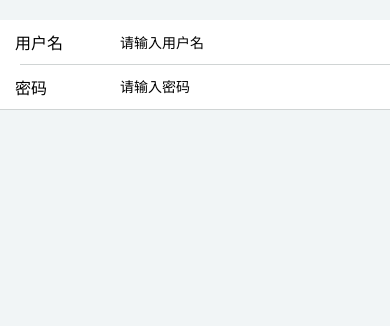
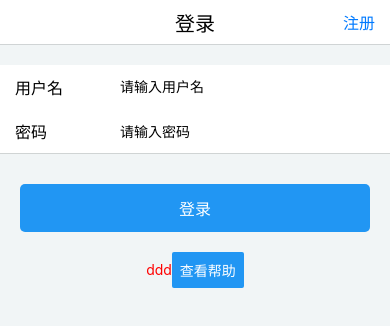
Before and after one commit to 1024ToBe/RNTest, a React Native app: screen / in a window 390 px wide. Shown: the top 326 px of the page. Built offline with nearby package versions, Linux system fonts and the light colour scheme.

Commit message:
finish login

```diff
--- a/App.tsx
+++ b/App.tsx
@@ -9,7 +9,7 @@ import React from 'react';
 import {SafeAreaView, Text, View} from 'react-native';
 import FlatList from './TestDemo/FlatList';
 import ActivityIndicator01 from './TestDemo/ActivityIndicator01';
-import NetTest from './TestDemo/NetTest';
+import NetTest from './TestDemo/Common/NetTest';
 import SaveData from './TestDemo/SaveData';
 import LoginPage from './TestDemo/Page/LoginPage';
 
--- a/TestDemo/HiNet.tsx
+++ b/TestDemo/Common/HiNet.tsx
@@ -1,4 +1,4 @@
-import ConstApi from "./ConstApi";
+import ConstApi from "../ConstApi";
 /**
  *
  * @param api
@@ -15,15 +15,15 @@ export function get(api: string) {
     }
 }
 
-export function post(api: string) {
+export function post(api:string) {
     /**
      * 第一个参数作为body参数，第二个参数作为url path或者查询参数
      */
-    return (params: {}) => {
-        return async (queryParms?: {} | string) => {
+    return (params:{}) => {
+        return async (queryParmas?: {} | string) => {
             const { headers, url } = ConstApi;
             var data = params instanceof FormData ? params : JSON.stringify(params);
-            return handleData(fetch(builParams(url + api, queryParms), {
+            return handleData(fetch(builParams(url+api, queryParmas), {
                 method: 'POST',
                 body: data,
                 headers: {
--- a/TestDemo/Common/LoginComponent.tsx
+++ b/TestDemo/Common/LoginComponent.tsx
@@ -1,9 +1,9 @@
 import React, { useState } from "react";
-import { StyleSheet, Text, TextInput, View } from 'react-native';
+import { Button, Linking, StyleSheet, Text, TextInput, TouchableOpacity, View } from 'react-native';
 export const Input = (props: any) => {
-    const {label,placeholder,shortline,secure,onChangeText  } = props;
+    const { label, placeholder, shortline, secure, onChangeText } = props;
     return (
-        <View style={{backgroundColor:'white'} }>
+        <View style={{ backgroundColor: 'white' }}>
             <View style={styles.row}>
                 <Text style={styles.inputLabel}>{label}</Text>
                 <TextInput
@@ -17,12 +17,50 @@ export const Input = (props: any) => {
             <View style={{
                 backgroundColor: '#D0D4D4',
                 marginLeft: shortline ? 20 : 0,
-                height:0.5
+                height: 0.5
             }}>
             </View>
         </View>
     );
 };
+
+export const ConfirmButton = (props: any) => {
+    const { title, onclick } = props;
+    return (
+        <TouchableOpacity style={styles.confirmLayout} onPress={onclick}>
+            <Text style={styles.confirmTitle}>{title}</Text>
+        </TouchableOpacity>
+    );
+};
+
+export const Tips = (props: any) => {
+    const { msg, helpUrl } = props;
+    return (
+        <View style={styles.tipsLayout}>
+            <Text style={styles.tips}>{msg}</Text>
+            {!!helpUrl && (<Button title='查看帮助' onPress={() => {
+                Linking.openURL(helpUrl);
+            }} />)}
+        </View>
+    );
+};
+
+export const NavBar = (props: any) => {
+    const { title, rightTitle, onRightCick } = props;
+    return (
+        <View style={styles.navBar}>
+            {/*左侧添加view占位，让登录文字居中*/}
+            <View />
+            <View style={styles.titleLayout}>
+                <Text style={styles.title}>{title}</Text>
+            </View>
+            <TouchableOpacity onPress={onRightCick}>
+                <Text style={styles.button}>{rightTitle}</Text>
+            </TouchableOpacity>
+        </View>
+    );
+};
+
 const styles = StyleSheet.create({
     row: {
         flexDirection: 'row'
@@ -31,11 +69,58 @@ const styles = StyleSheet.create({
         marginLeft: 15,
         marginTop: 10,
         marginBottom: 10,
-        fontSize:16,
-        width:90,
+        fontSize: 16,
+        width: 90,
     },
     input: {
         flex: 1,
-        marginLeft:15
+        marginLeft: 15
+    },
+    confirmLayout: {
+        backgroundColor: '#2196F3',
+        alignItems: 'center',
+        padding: 12,
+        margin: 20,
+        marginTop: 30,
+        borderRadius: 5
+
+    },
+    confirmTitle: {
+        fontSize: 16,
+        color: 'white'
+    },
+    tipsLayout: {
+        flexDirection: 'row',
+        alignItems: 'center',
+        justifyContent: 'center'
+    },
+    tips: {
+        fontSize: 14,
+        color: 'red'
+    },
+    navBar: {
+        flexDirection: 'row',
+        alignItems: 'center',
+        justifyContent: 'space-between',
+        height: 44
+    },
+    titleLayout: {
+        alignItems: 'center',
+        justifyContent: 'center',
+        position:'absolute', //绝对布局
+        color: 'red',
+        left: 40,
+        right: 40,
+        top: 0,
+        bottom: 0
+    },
+    title: {
+        fontSize: 20,
+        color: 'black'
+    },
+    button: {
+        fontSize: 16,
+        color: '#007AFF',
+        paddingRight: 15 // 内边距，增加按钮可点击范围
     }
 });
--- /dev/null
+++ b/TestDemo/Common/LoginDao.tsx
@@ -0,0 +1,35 @@
+
+import ConstApi from "../ConstApi";
+import { post } from "./HiNet";
+export default class LoginDao {
+    private static instance: LoginDao;
+    private constructor() { }
+    public static getInstance(): LoginDao {
+        if (!LoginDao.instance) {
+            LoginDao.instance = new LoginDao();
+        }
+        return LoginDao.instance;
+    }
+    login(userName: string, password: string): Promise<any> {
+        return new Promise<void>((resolve, reject) => {
+            const {
+                login: { api }
+            } = ConstApi;
+            const formData = new FormData();
+            formData.append('userName', userName);
+            formData.append('password', password);
+            console.log('---传参---',userName,password);
+            post(api)(formData)().then((res: any) => {
+                const { code, msg, data } = res;
+                if (code === 0) {
+                    resolve(data || msg);
+                } else {
+                    reject(res);
+                }
+            }).catch((e) => {
+                reject({ code: -1, msg: '哎呀出错了' });
+            })
+        })
+    }
+
+}
--- a/TestDemo/NetTest.js
+++ b/TestDemo/Common/NetTest.js
@@ -1,7 +1,7 @@
 import React, { useState } from "react";
 import { StyleSheet, View, SafeAreaView, TouchableOpacity, Text } from "react-native";
 import { get, post } from "./HiNet";
-import ConstApi from "./ConstApi";
+import ConstApi from "../ConstApi";
 const NetTest = () => {
     const [msg, setMsg] = useState('');
 
@@ -25,7 +25,9 @@ const NetTest = () => {
 
         const formData = new FormData();
         formData.append("requestPrams", "RN");
-        post(ConstApi.test.api)(formData)()
+        formData.append('userName', 'jolly1');
+        formData.append('password', '1024');
+        post(ConstApi.login.api)(formData)()
         .then(result => {
             setMsg(JSON.stringify(result));
         }).catch(e => {
--- a/TestDemo/Page/LoginPage.tsx
+++ b/TestDemo/Page/LoginPage.tsx
@@ -1,11 +1,33 @@
 import React, { useState } from "react";
 import { SafeAreaView, StyleSheet, Text, View } from 'react-native';
-import { Input } from "../Common/LoginComponent";
+import { ConfirmButton, Tips, NavBar,Input } from "../Common/LoginComponent";
+import LoginDao from "../Common/LoginDao";
 export default (props: any) => {
     const [userName, setUserName] = useState('');
-    const [pwd, setPwd] = useState('');
+    const [password, setPassword] = useState('');
+    const [msg, setMsg] = useState('ddd');
+    const [helpeUrl, setHelpUrl] = useState('https://baidu.com');
+    const onLogin = () => {
+        if (userName === ''|| password === '') {
+            setMsg('用户名或密码不能为空');
+            return;
+        }
+        setHelpUrl('');
+        setMsg('');
+        LoginDao.getInstance()
+            .login(userName, password)
+            .then((res) => {
+                setMsg('登录成功');
+            }).catch((e) => {
+                const { code, data: { helpUrl = '' } = {}, msg } = e;
+                setMsg(msg);
+                setHelpUrl(helpUrl);
+            });
+    };
     return (
         <SafeAreaView style={styles.root}>
+            <NavBar title="登录" rightTitle="注册" />
+            <View style={styles.line}/>
             <View style={styles.content}>
                 <Input
                     label="用户名"
@@ -17,8 +39,10 @@ export default (props: any) => {
                     label="密码"
                     placeholder="请输入密码"
                     secure={true}
-                    onChangeText={(text:string) => { setUserName(text)}}
+                    onChangeText={(text:string) => { setPassword(text)}}
                 />
+                <ConfirmButton title='登录' onclick={onLogin} />
+                <Tips msg={msg} helpUrl={helpeUrl} />
             </View>
         </SafeAreaView>
     );
@@ -32,5 +56,9 @@ const styles = StyleSheet.create({
         paddingTop: 20,
         backgroundColor:'#F1F5F6',
         flexGrow:1
+    },
+    line: {
+        height: 0.5,
+        backgroundColor:'#D0D4D5'
     }
 });
```
